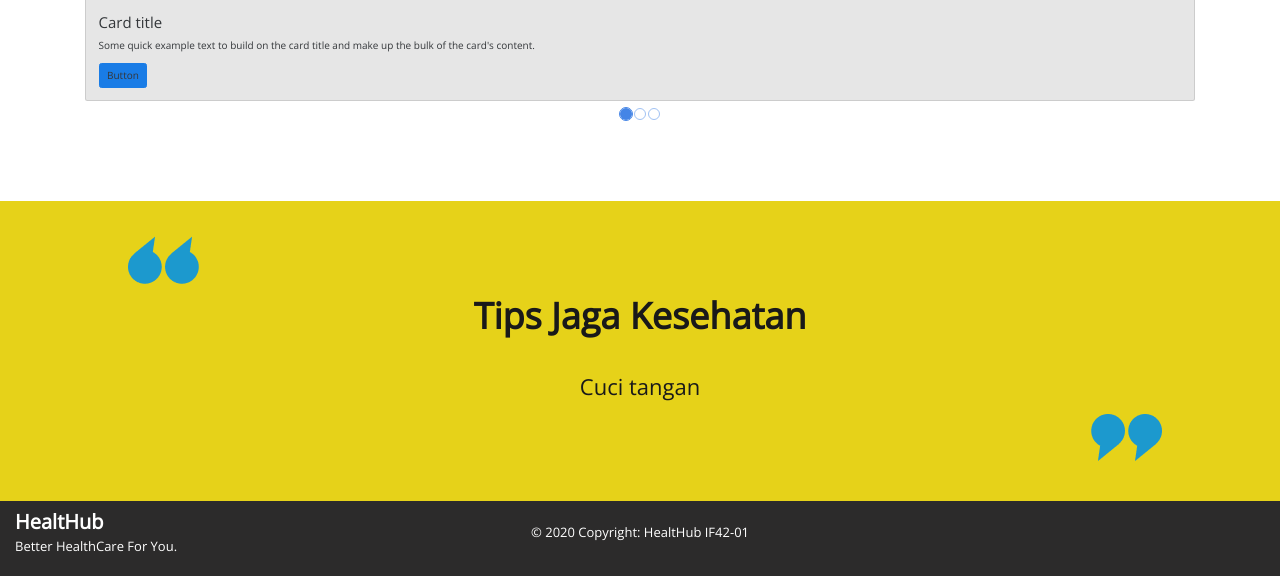
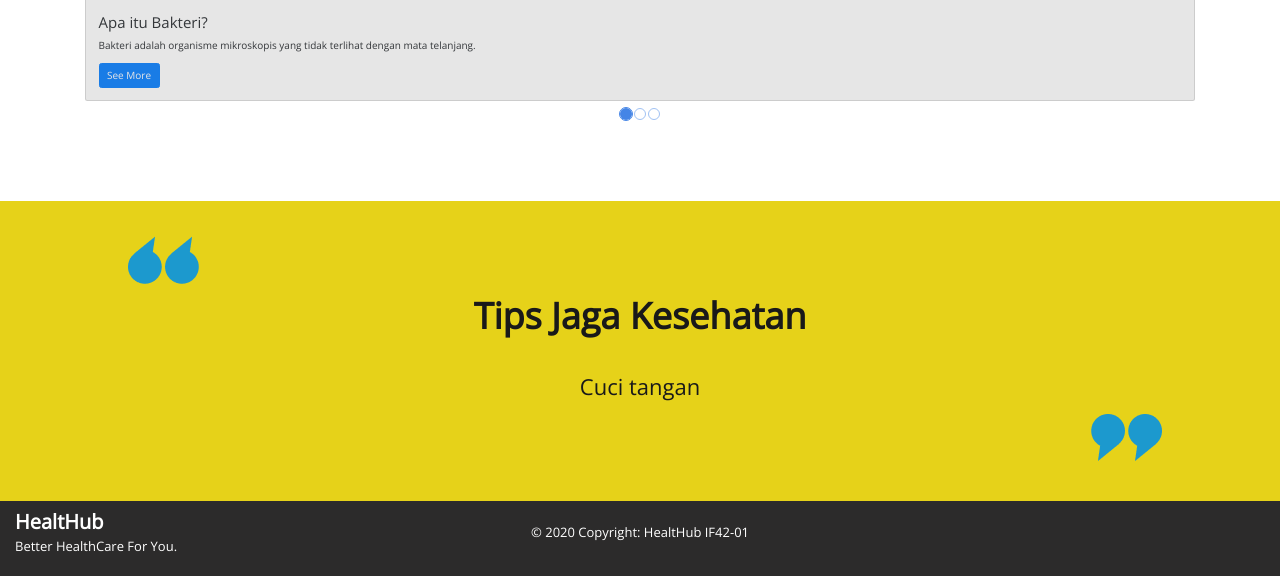
Before and after one commit to raihanns/Tubes, a CodeIgniter app: page /tubesWEBPRO/index.php/main/index in a window 1280 px wide. Shown: the part 1361-1937 px from the top of the page. Run offline with CodeIgniter, Linux system fonts and the light colour scheme; some libraries are stand-ins or nearby versions.

Commit message:
Update Main.php

```diff
--- a/application/views/Main.php
+++ b/application/views/Main.php
@@ -1,17 +1,17 @@
-
 <style>
     #box1 {
-            margin-bottom:1250px;
+        margin-bottom: 1250px;
         top: 50px;
         right: 0;
         left: 0;
         height: 550px;
         width: 100%;
-            background-image : url('<?php echo base_url() ?>/assets/images/home1.jpg');
-            background-size: 100% ;
+        background-image: url('<?php echo base_url() ?>/assets/images/home1.jpg');
+        background-size: 100%;
         filter: contrast(80%);
     }
-        #box2{
+
+    #box2 {
         position: absolute;
         top: 450px;
         right: 0;
@@ -19,23 +19,26 @@
         height: 100px;
         width: 100%;
         background-color: black;
-            opacity:70%;
+        opacity: 70%;
     }
-        #box3{
+
+    #box3 {
         width: 100%;
         height: 300px;
         background-color: #FFE600;
     }
-        h1{
+
+    h1 {
         font-family: Open Sans;
         font-style: normal;
         font-weight: bold;
         font-size: 54px;
         color: white;
-            text-align:center;
+        text-align: center;
 
     }
-        h2{
+
+    h2 {
         font-family: Open Sans;
         font-style: normal;
         font-weight: bold;
@@ -44,7 +47,8 @@
 
         color: #000000;
     }
-        h3{
+
+    h3 {
         font-family: Open Sans;
         font-style: normal;
         font-weight: normal;
@@ -53,6 +57,7 @@
 
         color: #000000;
     }
+
     .carousel-inner img {
         width: 100%;
         height: 700px;
@@ -62,7 +67,7 @@
 </head>
 
 <body id="pagenya">
-    <div id="box1" >
+    <div id="box1">
         <div class="container">
             <div class="row align-items-start">
                 <div id="box2"></div>
@@ -85,38 +90,32 @@
                         <!-- The slideshow -->
                         <div class="carousel-inner">
                             <div class="carousel-item active">
-                                <div class="card" >
-                                    <img class="card-img-top" src="<?php echo base_url() ?>/assets/images/home1.jpg"
-                                    alt="Card image cap">
+                                <div class="card">
+                                    <img class="card-img-top" src="https://p4.wallpaperbetter.com/wallpaper/204/962/381/microscope-bacteria-microorganisms-microbes-wallpaper-preview.jpg" alt="Card image cap">
                                     <div class="card-body">
-                                        <h4 class="card-title">Card title</h4>
-                                        <p class="card-text">Some quick example text to build on the card title and make up the bulk of the
-                                            card's content.</p>
-                                        <a class="btn btn-primary">Button</a>
+                                        <h4 class="card-title">Apa itu Bakteri?</h4>
+                                        <p class="card-text">Bakteri adalah organisme mikroskopis yang tidak terlihat dengan mata telanjang.</p>
+                                        <a href="<?= base_url('Bakteri'); ?>" class="btn btn-primary">See More</a>
                                     </div>
                                 </div>
                             </div>
                             <div class="carousel-item">
-                                <div class="card" >
-                                    <img class="card-img-top" src="<?php echo base_url() ?>/assets/images/background1.jpg"
-                                    alt="Card image cap">
+                                <div class="card">
+                                    <img class="card-img-top" src="https://asset-a.grid.id/crop/0x0:0x0/x/photo/2020/02/18/1247754669.jpg" alt="Card image cap">
                                     <div class="card-body">
-                                        <h4 class="card-title">Card title</h4>
-                                        <p class="card-text">Some quick example text to build on the card title and make up the bulk of the
-                                            card's content.</p>
-                                        <a class="btn btn-primary">Button</a>
+                                        <h4 class="card-title">Virus</h4>
+                                        <p class="card-text">Virus adalah organisme mikroskopik (super kecil) yang tersebar di berbagai penjuru dunia dan cenderung bersifat parasit.</p>
+                                        <a href="<?= base_url('Virus'); ?>" class="btn btn-primary">See More</a>
                                     </div>
                                 </div>
                             </div>
                             <div class="carousel-item">
-                                <div class="card" >
-                                    <img class="card-img-top" src="<?php echo base_url() ?>/assets/images/background.jpg"
-                                    alt="Card image cap">
+                                <div class="card">
+                                    <img class="card-img-top" src="https://motionarray.imgix.net/preview-28388ONwaHNcGX0_0006.jpg" alt="Card image cap">
                                     <div class="card-body">
-                                        <h4 class="card-title">Card title</h4>
-                                        <p class="card-text">Some quick example text to build on the card title and make up the bulk of the
-                                            card's content.</p>
-                                        <a class="btn btn-primary">Button</a>
+                                        <h4 class="card-title">Berita lainnya</h4>
+                                        <p class="card-text">Ingin tahu lebih banyak informasi? Klik tombol dibawah!</p>
+                                        <a href="<?= base_url('News'); ?>" class="btn btn-primary">See More</a>
                                     </div>
                                 </div>
                             </div>
```
Lines whose indentation alone changed are shown as unchanged.
